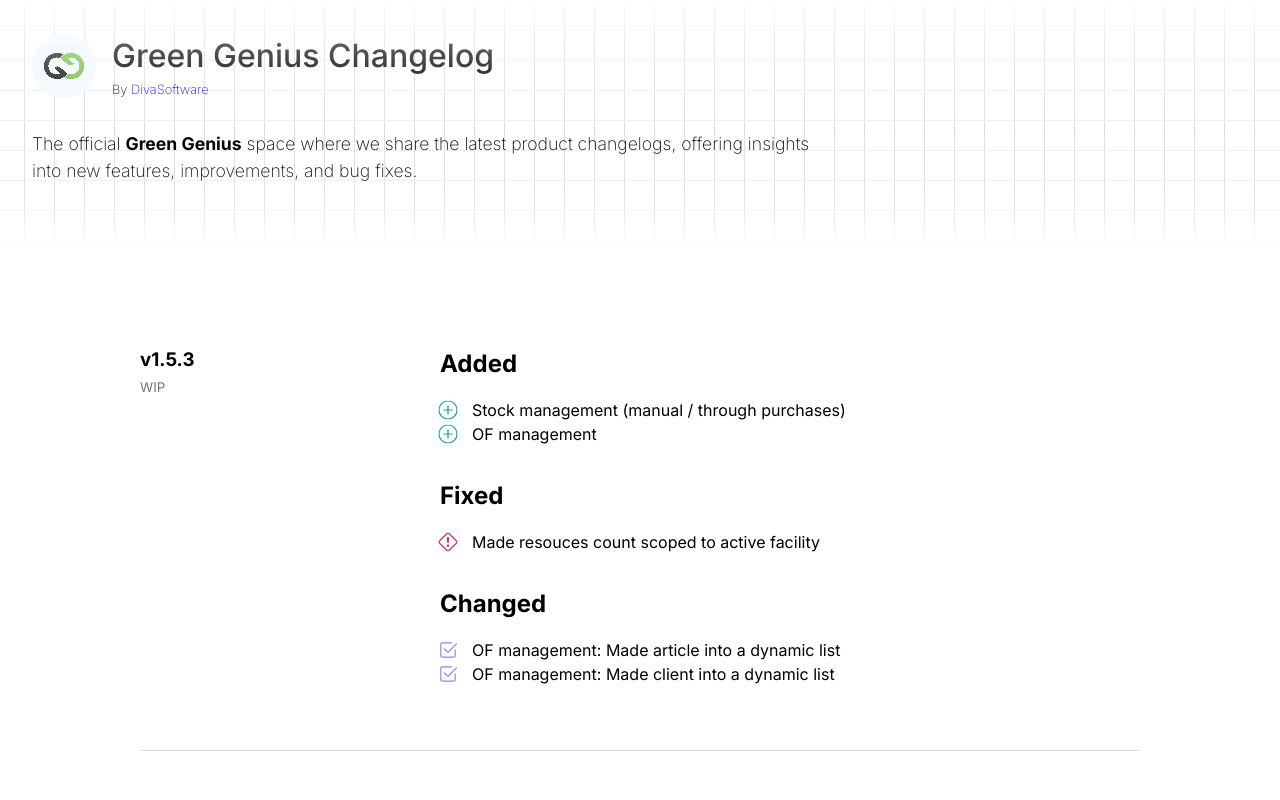
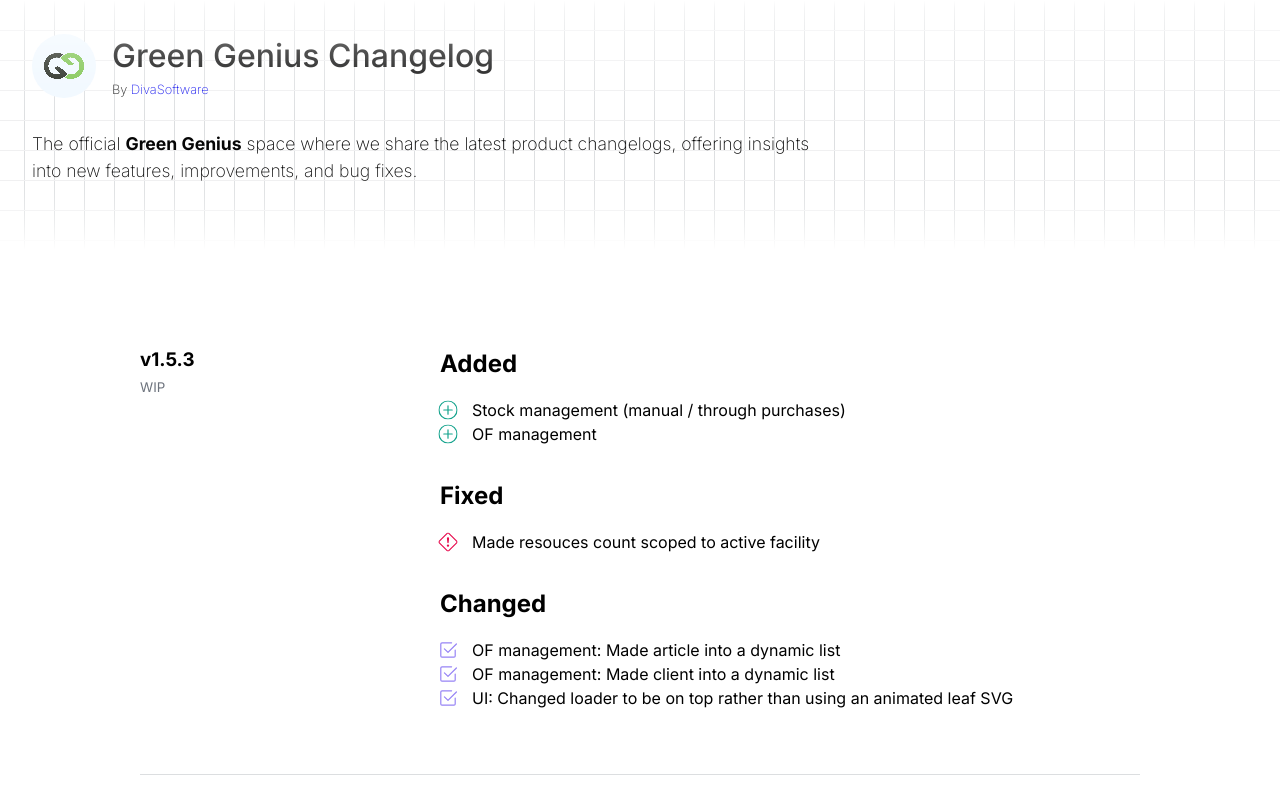
Before and after one commit to divaSoft-gg/green-genius-changelog, a React (Vite) app: page / in a window 1280 px wide. Shown: the top 800 px of the page. Built offline with nearby package versions, Linux system fonts and the light colour scheme; the HTML template or start-up script is replaced by a standard one.

Commit message:
Update data.js

```diff
--- a/src/data/data.js
+++ b/src/data/data.js
@@ -8,7 +8,8 @@
         ],
         "changed": [
             "OF management: Made article into a dynamic list",
-            "OF management: Made client into a dynamic list"
+            "OF management: Made client into a dynamic list",
+            "UI: Changed loader to be on top rather than using an animated leaf SVG",
         ],
         "fixed": [
             "Made resouces count scoped to active facility"
```
